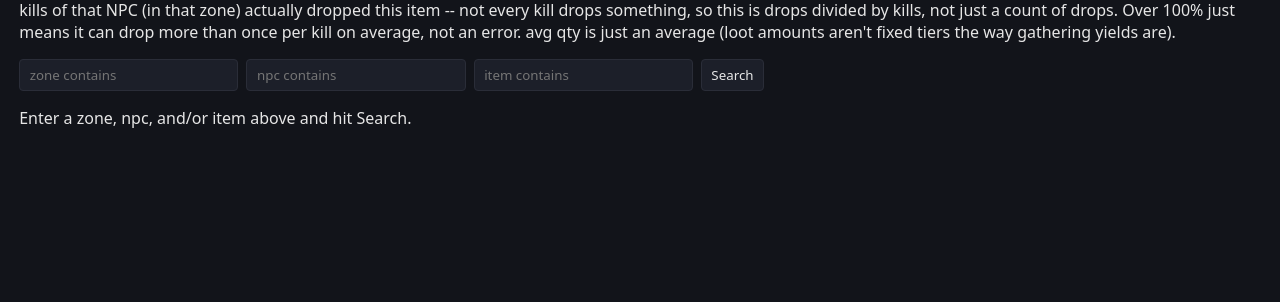
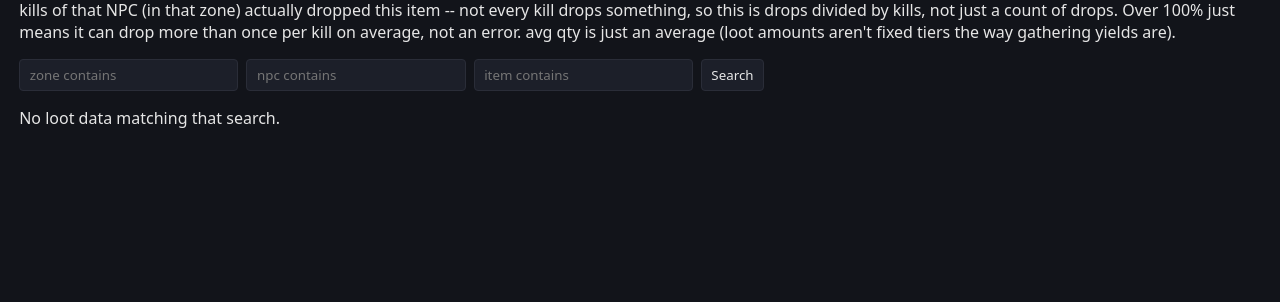
Before and after one commit to mdjthesecond-droid/eq-log-suite, a FastAPI app: page /loot/eql in a window 1280 px wide. Shown: the part 199-501 px from the top of the page. Run offline with FastAPI, Linux system fonts and the light colour scheme.

Commit message:
Fix case-sensitive zone search on /loot, drop required-field gate with a 50-row cap
- Zone search was case-sensitive because _base_zone_expr()'s
  JSON_UNQUOTE(JSON_EXTRACT(...)) gets utf8mb4_bin collation regardless of
  the source column's collation, unlike npc/item search which stay on
  source_name/target_name's native case-insensitive collation. Fix with
  LOWER() on both sides.
- /loot no longer requires at least one of npc/item/zone to be filled in --
  it always runs now, capped at 50 rows (fetches one past the limit to
  detect truncation) with a "List truncated, please refine." message,
  instead of materializing the whole drop table unfiltered.

```diff
--- a/eq_log_suite/web/app.py
+++ b/eq_log_suite/web/app.py
@@ -312,6 +312,9 @@ def gathering_new_era(name: str = Form(...), note: str = Form(""), game: str = F
     return RedirectResponse(f"/gathering/{game}", status_code=303)
 
 
+LOOT_RESULT_LIMIT = 50
+
+
 def _compute_loot(game, npc="", item="", zone=""):
     # /loot used to render the *entire* zone->npc->item drop table
     # unconditionally (~0.7s of correlated zone lookups over every loot/
@@ -341,8 +344,14 @@ def _compute_loot(game, npc="", item="", zone=""):
     zone_where = ""
     zone_params = []
     if zone:
-        zone_where = "WHERE zone LIKE %s"
-        zone_params = [f"%{zone}%"]
+        # zone comes from _base_zone_expr(), a JSON_UNQUOTE(JSON_EXTRACT(...))
+        # expression -- MariaDB gives those utf8mb4_bin collation (binary,
+        # case-sensitive) regardless of the source column's own collation,
+        # unlike npc/item above which stay on source_name/target_name's
+        # native case-insensitive collation. LOWER() on both sides restores
+        # the same case-insensitive matching as every other search field.
+        zone_where = "WHERE LOWER(zone) LIKE %s"
+        zone_params = [f"%{zone.lower()}%"]
 
     sql = (
         # Drop chance needs kills as the denominator -- not every kill drops
@@ -379,14 +388,21 @@ def _compute_loot(game, npc="", item="", zone=""):
         "  ROUND(lg.drops / k.kill_count * 100, 2) AS chance_pct "
         "  FROM loot_grouped lg LEFT JOIN kills k ON k.npc = lg.npc AND k.zone <=> lg.zone"
         ") t "
-        f"{zone_where} ORDER BY item, chance_pct DESC"
+        f"{zone_where} ORDER BY item, chance_pct DESC "
+        "LIMIT %s"
     )
 
     conn = db.get_connection()
     try:
         with conn.cursor() as cur:
-            cur.execute(sql, loot_params + [game] + zone_params)
+            # Fetch one row past the limit just to detect truncation, then
+            # trim it back off below -- lets a wide-open, no-filter search
+            # (npc/item/zone all blank) stay cheap instead of materializing
+            # every loot row in the game.
+            cur.execute(sql, loot_params + [game] + zone_params + [LOOT_RESULT_LIMIT + 1])
             rows = cur.fetchall()
+            truncated = len(rows) > LOOT_RESULT_LIMIT
+            rows = rows[:LOOT_RESULT_LIMIT]
 
             # Level (from /con) as appropriate, per npc -- same source as
             # each NPC's own page, just fetched once here rather than
@@ -422,32 +438,32 @@ def _compute_loot(game, npc="", item="", zone=""):
                 str(lvl["level_min"]) if lvl["level_min"] == lvl["level_max"]
                 else f'{lvl["level_min"]}-{lvl["level_max"]}'
             )
-    return rows
+    return rows, truncated
 
 
 @app.get("/loot/eql", response_class=HTMLResponse)
 def loot_report_eql(request: Request, npc: str = "", item: str = "", zone: str = ""):
-    rows = _compute_loot("eql", npc, item, zone) if (npc or item or zone) else []
+    rows, truncated = _compute_loot("eql", npc, item, zone)
     return templates.TemplateResponse(request, "loot.html", {
         "rows": rows,
+        "truncated": truncated,
         "game": "eql",
         "game_label": "EQ Legends",
         "unresolved_zone_starts": _unresolved_zone_starts("eql"),
         "filters": {"npc": npc, "item": item, "zone": zone},
-        "searched": bool(npc or item or zone),
     })
 
 
 @app.get("/loot/eq2", response_class=HTMLResponse)
 def loot_report_eq2(request: Request, npc: str = "", item: str = "", zone: str = ""):
-    rows = _compute_loot("eq2", npc, item, zone) if (npc or item or zone) else []
+    rows, truncated = _compute_loot("eq2", npc, item, zone)
     return templates.TemplateResponse(request, "loot.html", {
         "rows": rows,
         "game": "eq2",
         "game_label": "EverQuest II",
+        "truncated": truncated,
         "unresolved_zone_starts": _unresolved_zone_starts("eq2"),
         "filters": {"npc": npc, "item": item, "zone": zone},
-        "searched": bool(npc or item or zone),
     })
 
 
--- a/eq_log_suite/web/templates/loot.html
+++ b/eq_log_suite/web/templates/loot.html
@@ -35,10 +35,10 @@ tiers the way gathering yields are).</p>
 </div>
 {% endif %}
 
-{% if not searched %}
-<p>Enter a zone, npc, and/or item above and hit Search.</p>
-{% elif not rows %}
+{% if not rows %}
 <p>No loot data matching that search.</p>
+{% elif truncated %}
+<p style="opacity:0.8;">List truncated, please refine.</p>
 {% endif %}
 
 {% for item, item_rows in rows|groupby('item') %}
```
